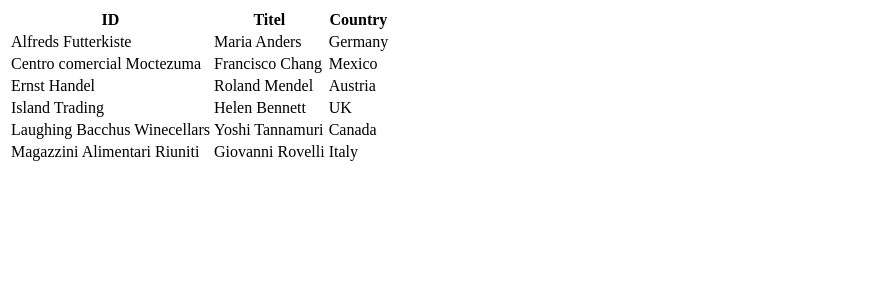
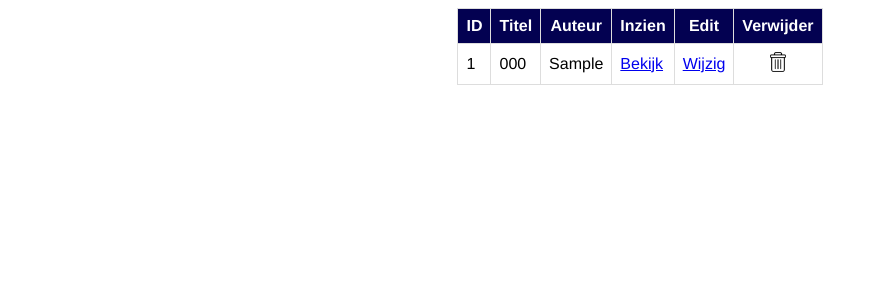
Before and after one commit to 0310941CH/Project2, a PHP site: page /admin/artikelOverzicht.php in a window 1280 px wide. Shown: the top 300 px of the page, without its empty margins (0-875 px from the left). Run offline with PHP 8.4, Linux system fonts and the light colour scheme; tables that the repository leaves empty hold one stand-in row (values such as "Sample post").

Commit message:
Artikel overzicht pagina & artikel verwijder script

```diff
--- a/admin/artikelOverzicht.php
+++ b/admin/artikelOverzicht.php
@@ -1,3 +1,4 @@
+<?php require '../config/config.php'; ?>
 <!DOCTYPE html>
 <html lang="nl">
 
@@ -5,46 +6,34 @@
     <meta charset="UTF-8">
     <meta http-equiv="X-UA-Compatible" content="IE=edge">
     <meta name="viewport" content="width=device-width, initial-scale=1.0">
-    <title>Artikel overzicht</title>
+    <link rel="stylesheet" href="../style/artikelOverzicht.css">
+    <title>Admin - Artikel overzicht</title>
 </head>
 
 <body>
-    <table>
+    <table class="tabelOverzicht">
         <tr>
             <th>ID</th>
             <th>Titel</th>
-            <th>Country</th>
+            <th>Auteur</th>
+            <th>Inzien</th>
+            <th>Edit</th>
+            <th>Verwijder</th>
         </tr>
-        <tr>
-            <td>Alfreds Futterkiste</td>
-            <td>Maria Anders</td>
-            <td>Germany</td>
-        </tr>
-        <tr>
-            <td>Centro comercial Moctezuma</td>
-            <td>Francisco Chang</td>
-            <td>Mexico</td>
-        </tr>
-        <tr>
-            <td>Ernst Handel</td>
-            <td>Roland Mendel</td>
-            <td>Austria</td>
-        </tr>
-        <tr>
-            <td>Island Trading</td>
-            <td>Helen Bennett</td>
-            <td>UK</td>
-        </tr>
-        <tr>
-            <td>Laughing Bacchus Winecellars</td>
-            <td>Yoshi Tannamuri</td>
-            <td>Canada</td>
-        </tr>
-        <tr>
-            <td>Magazzini Alimentari Riuniti</td>
-            <td>Giovanni Rovelli</td>
-            <td>Italy</td>
-        </tr>
+        <?php
+
+        $berichten = $pdo->query("SELECT * FROM berichten")->fetchAll();
+        foreach ($berichten as $berichtInfo) {
+            echo '<tr>';
+            echo '<td> ' . $berichtInfo['berichtId'] . '</td>';
+            echo '<td> ' . $berichtInfo['titel'] . '</td>';
+            echo '<td> ' . $berichtInfo['auteur'] . '</td>';
+            echo "<td><a href='../artikel.php?id=" . $berichtInfo['berichtId'] . "'>Bekijk</a></td>";
+            echo "<td><a href='WIJZIGPAGINA.php?id=" . $berichtInfo['berichtId'] . "'>Wijzig</a></td>";
+            echo '<td class="tabelOverzichtCenter"><a href="../includes/verwijderArtikel.php?id=' . $berichtInfo['berichtId'] . '"><img class="verwijder" src="../images/delete.png" alt="Verwijder knop"></a></td>';
+            echo '</tr>';
+        }
+        ?>
     </table>
 
 
--- /dev/null
+++ b/style/artikelOverzicht.css
@@ -0,0 +1,30 @@
+body {
+    font-family: Helvetica, Arial, sans-serif;
+}
+
+.tabelOverzicht th {
+    background-color: #030151;
+    color: white;
+    font-weight: bold;
+    border: 1px solid #ddd;
+    padding: 8px;
+}
+
+.tabelOverzichtCenter {
+    text-align: center;
+}
+
+.tabelOverzicht {
+    margin-left: auto;
+    margin-right: auto;
+    border-collapse: collapse;
+}
+
+.tabelOverzicht td {
+    border: 1px solid #ddd;
+    padding: 8px;
+}
+
+.verwijder {
+    max-width: 20px;
+}
```
Also changed, not shown: includes/verwijderArtikel.php (added, +9 -0 lines), images/delete.png (added).
